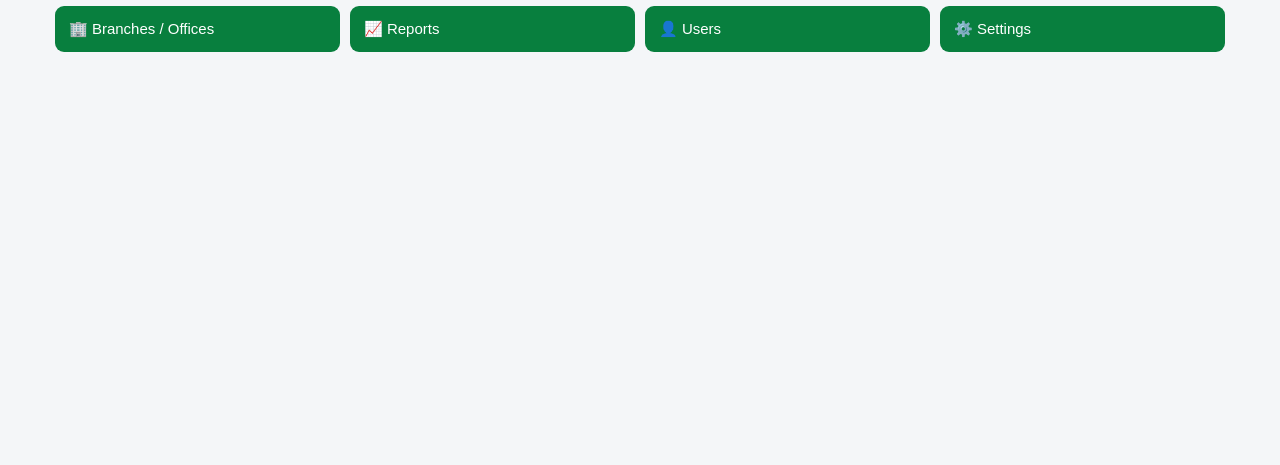
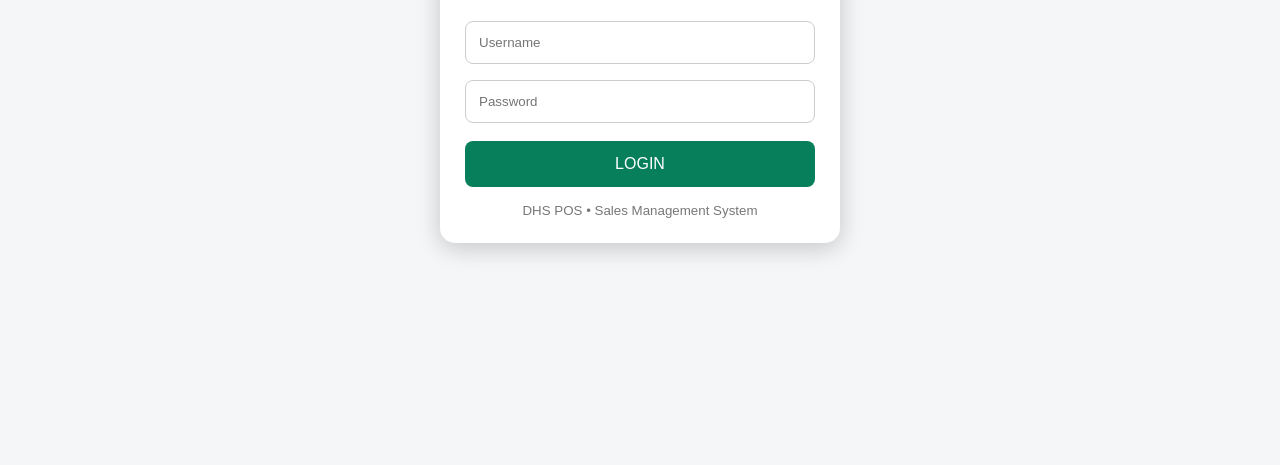
Before and after one commit to Dhs-Pos/DHS-POS, a plain HTML site: page index.html in a window 1280 px wide. Shown: the part 335-800 px from the top of the page. Drawn offline with Linux system fonts and the light colour scheme.

Commit message:
Add Admin and User Login

```diff
--- a/index.html
+++ b/index.html
@@ -751,6 +751,109 @@ alert("Settings zimehifadhiwa");
 render();
 
 </script>
+<script>
+/* DHS POS - ADMIN & USER LOGIN */
+(function () {
+  const loginBox = document.createElement("div");
+
+  loginBox.innerHTML = `
+    <div id="dhsLogin" style="
+      position:fixed;
+      inset:0;
+      background:#f4f6f8;
+      z-index:99999;
+      display:flex;
+      align-items:center;
+      justify-content:center;
+      font-family:Arial,sans-serif;
+      padding:20px;
+    ">
+      <div style="
+        background:white;
+        width:100%;
+        max-width:400px;
+        padding:25px;
+        border-radius:15px;
+        box-shadow:0 5px 25px rgba(0,0,0,.2);
+      ">
+        <h2 style="text-align:center;color:#087f5b;">
+          DHS POS
+        </h2>
+
+        <p style="text-align:center;">
+          Ingia kwenye mfumo
+        </p>
+
+        <input id="dhsUsername"
+          placeholder="Username"
+          style="width:100%;padding:13px;margin:8px 0;border:1px solid #ccc;border-radius:8px;box-sizing:border-box;">
+
+        <input id="dhsPassword"
+          type="password"
+          placeholder="Password"
+          style="width:100%;padding:13px;margin:8px 0;border:1px solid #ccc;border-radius:8px;box-sizing:border-box;">
+
+        <button id="dhsLoginBtn"
+          style="width:100%;padding:14px;background:#087f5b;color:white;border:0;border-radius:8px;margin-top:10px;font-size:16px;">
+          LOGIN
+        </button>
+
+        <p id="dhsError"
+          style="color:red;text-align:center;"></p>
+
+        <small style="display:block;text-align:center;color:#777;">
+          DHS POS • Sales Management System
+        </small>
+      </div>
+    </div>
+  `;
+
+  document.body.appendChild(loginBox);
+
+  const users = {
+    admin: {
+      password: "admin123",
+      role: "admin"
+    },
+    user: {
+      password: "user123",
+      role: "user"
+    }
+  };
+
+  document.getElementById("dhsLoginBtn").onclick = function () {
+    const username = document.getElementById("dhsUsername").value.trim();
+    const password = document.getElementById("dhsPassword").value;
+
+    if (users[username] && users[username].password === password) {
+      localStorage.setItem("dhsLoggedIn", "true");
+      localStorage.setItem("dhsRole", users[username].role);
+
+      document.getElementById("dhsLogin").style.display = "none";
+
+      if (users[username].role === "user") {
+        document.body.classList.add("dhs-user");
+      }
+
+      alert(
+        "Karibu DHS POS - " +
+        users[username].role.toUpperCase()
+      );
+    } else {
+      document.getElementById("dhsError").textContent =
+        "Username au password si sahihi.";
+    }
+  };
+
+  if (localStorage.getItem("dhsLoggedIn") === "true") {
+    document.getElementById("dhsLogin").style.display = "none";
+
+    if (localStorage.getItem("dhsRole") === "user") {
+      document.body.classList.add("dhs-user");
+    }
+  }
+})();
+</script>
 
 </body>
 </html>
```
